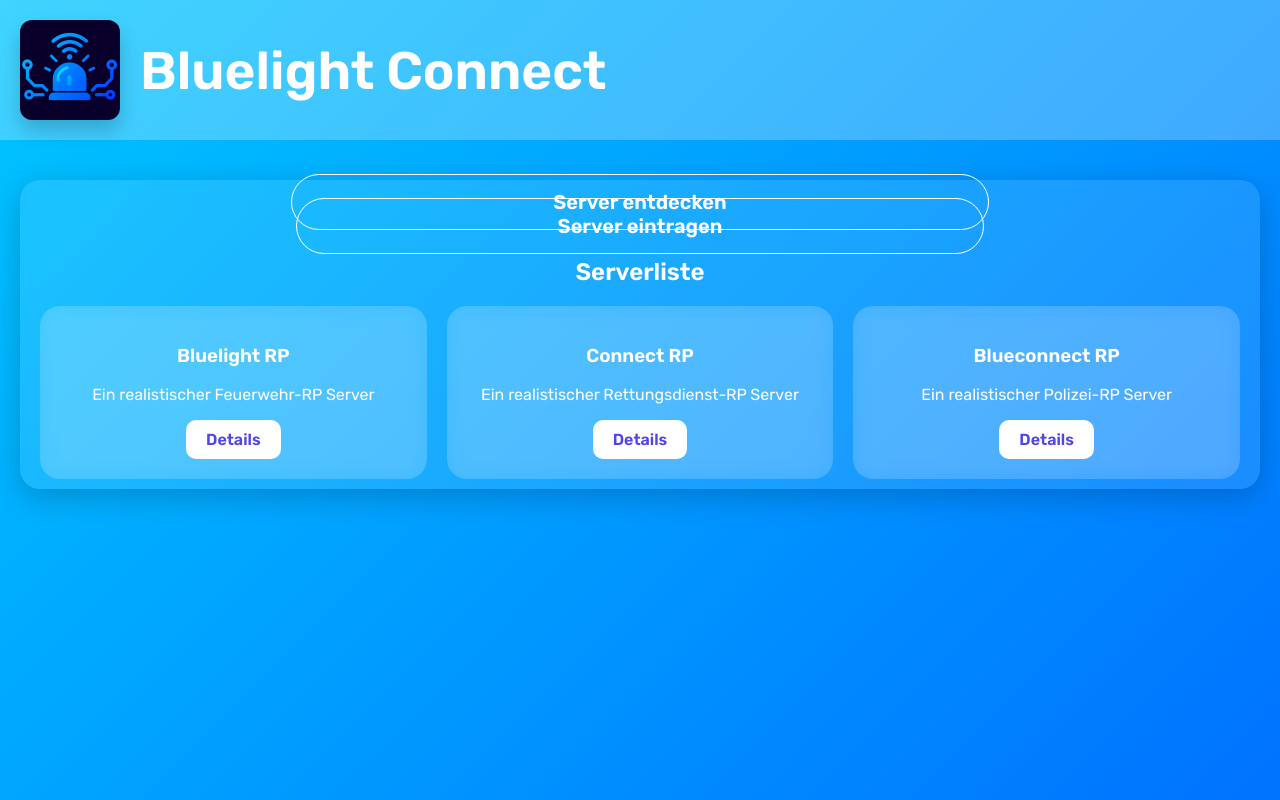
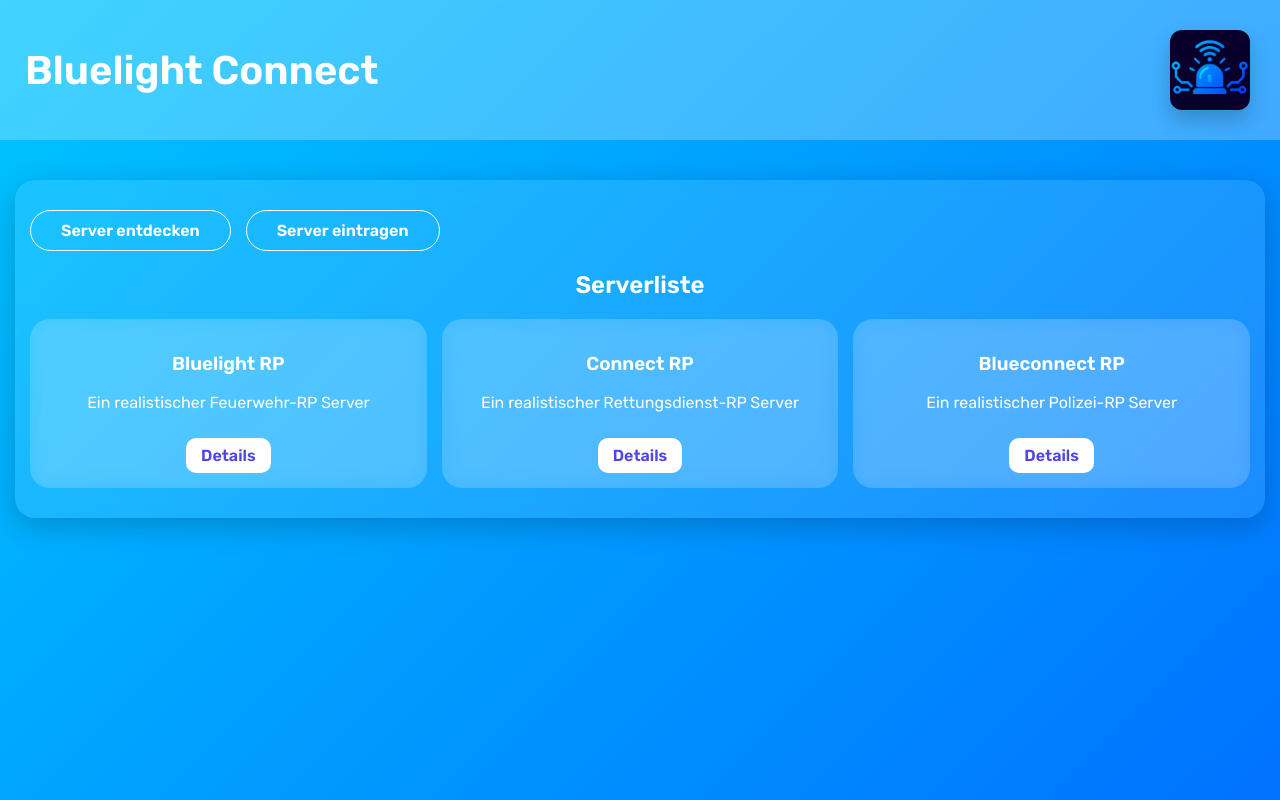
Before and after one commit to bluelight-connect/bluelight-connect.github.io, a plain HTML site: page index.html in a window 1280 px wide. Drawn offline with Linux system fonts and the light colour scheme.

Commit message:
start.css

```diff
--- a/css/start.css
+++ b/css/start.css
@@ -7,34 +7,38 @@ body {
     text-align: center;
 }
 
-oben {
-  top: 20px;
-}
-
-header.oben {
-  text-align: center;
-  top: 60px;
-  padding: 70px 20px;
+header {
+    padding: 30px 15px;
     backdrop-filter: blur(1px);
     background: rgba(255, 255, 255, 0.25);
+    display: flex;
+    align-items: center;
+    justify-content: space-between;
+    flex-wrap: wrap;
 }
 
 header h1 {
-  position: absolute;
-  top: 5px;
-  left: 140px;
+    position: static;
     font-weight: 1000;
-  font-size: 3.3rem;
-  margin-bottom: 0.1em;
+    font-size: 2.5rem;
+    margin: 0 10px;
+    flex-grow: 1;
+    text-align: left;
 }
 
 header .logo {
-  position: absolute;
-  top: 20px;
-  left: 20px;
-  width: 100px;
+    position: static;
+    width: 80px;
     border-radius: 12px;
-  box-shadow: 0 10px 20px rgba(0,0,0,0.2);
+    box-shadow: 0 10px 20px rgba(0, 0, 0, 0.2);
+    margin-right: 15px;
+}
+
+.oben-buttons {
+    margin-top: 0;
+    display: flex;
+    gap: 15px;
+    align-items: center;
 }
 
 .btn:hover {
@@ -42,41 +46,41 @@ header .logo {
 }
 
 .btn {
-  top: 20px;
-  display: inline;
-  margin: 75px;
-  padding: 15px 261px;
-  border-radius: 100px;
+    display: inline-block;
+    margin: 0;
+    padding: 10px 30px;
+    border-radius: 50px;
     font-weight: 1000;
     background: transparent;
     text-decoration: none;
     transition: transform 0.2s ease;
     border: 1px solid white;
-  font-size: 1.25rem;
+    font-size: 1rem;
     color: white;
 }
 
 main.haupt {
-  padding: 40px 20px;
+    padding: 40px 15px;
 }
 
 .server-liste {
     background: rgba(255, 255, 255, 0.1);
     backdrop-filter: blur(10px);
-  box-shadow: 0 8px 30px rgba(0,0,0,0.2);
-  padding: 10px 20px;
+    box-shadow: 0 8px 30px rgba(0, 0, 0, 0.2);
+    padding: 30px 15px;
     border-radius: 20px;
 }
 
 .server-gesamt {
     display: grid;
-  grid-template-columns: repeat(auto-fit, minmax(280px, 1fr));
-  gap: 20px;
+    grid-template-columns: repeat(auto-fit, minmax(250px, 1fr));
+    gap: 15px;
+    margin-top: 20px;
 }
 
 .server-einzeln {
     background: rgba(255, 255, 255, 0.15);
-  padding: 20px;
+    padding: 15px;
     border-radius: 20px;
     backdrop-filter: blur(10px);
     transition: transform 0.2s ease, box-shadow 0.3s ease;
@@ -88,8 +92,9 @@ main.haupt {
 }
 
 .serverbutton {
-  display: inline-block;\n  margin-top: 15px;
-  padding: 10px 20px;
+    display: inline-block;
+    margin-top: 10px;
+    padding: 8px 15px;
     border-radius: 10px;
     font-weight: 600;
     background: white;
```
Lines whose indentation alone changed are shown as unchanged.
